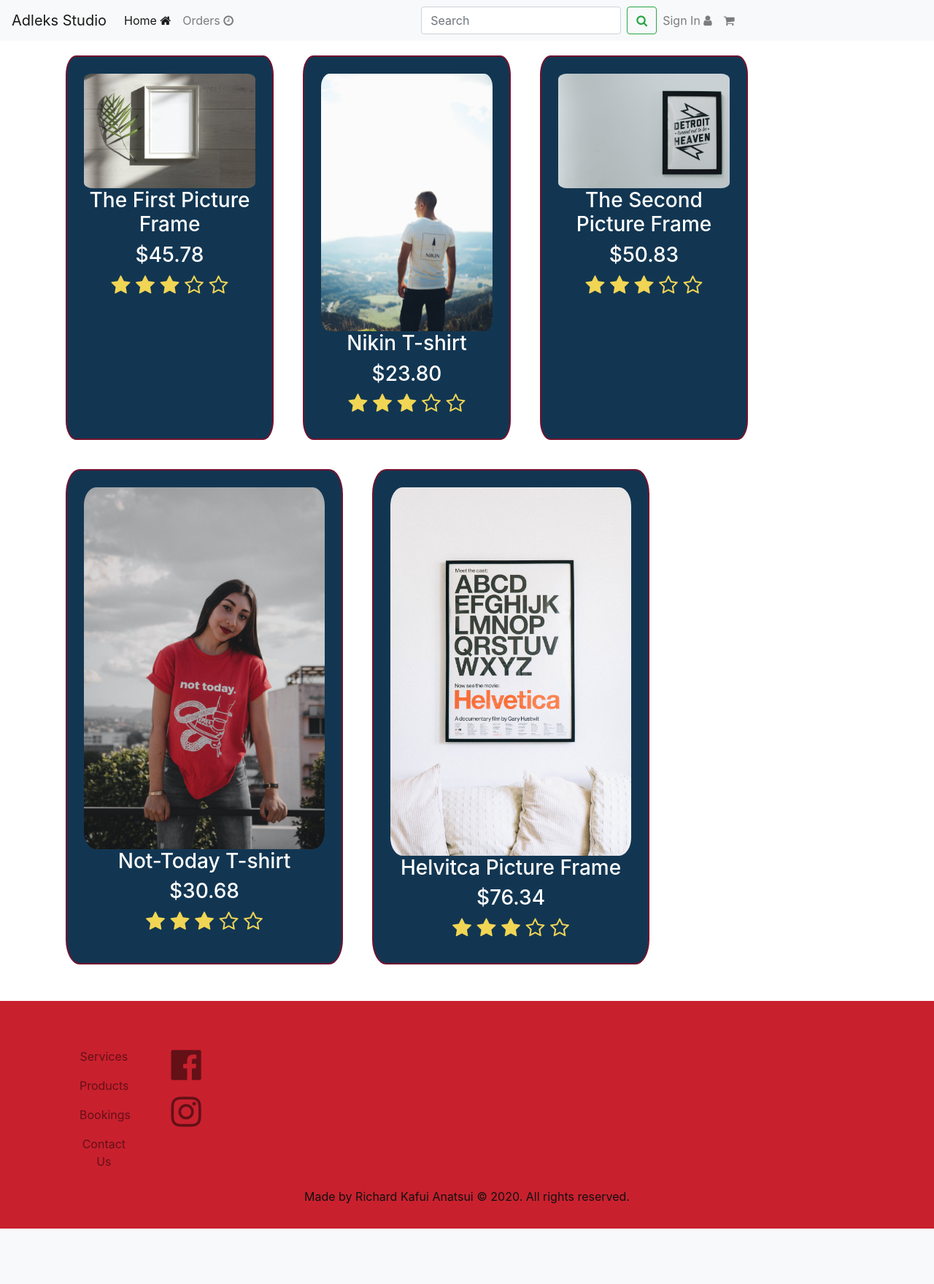
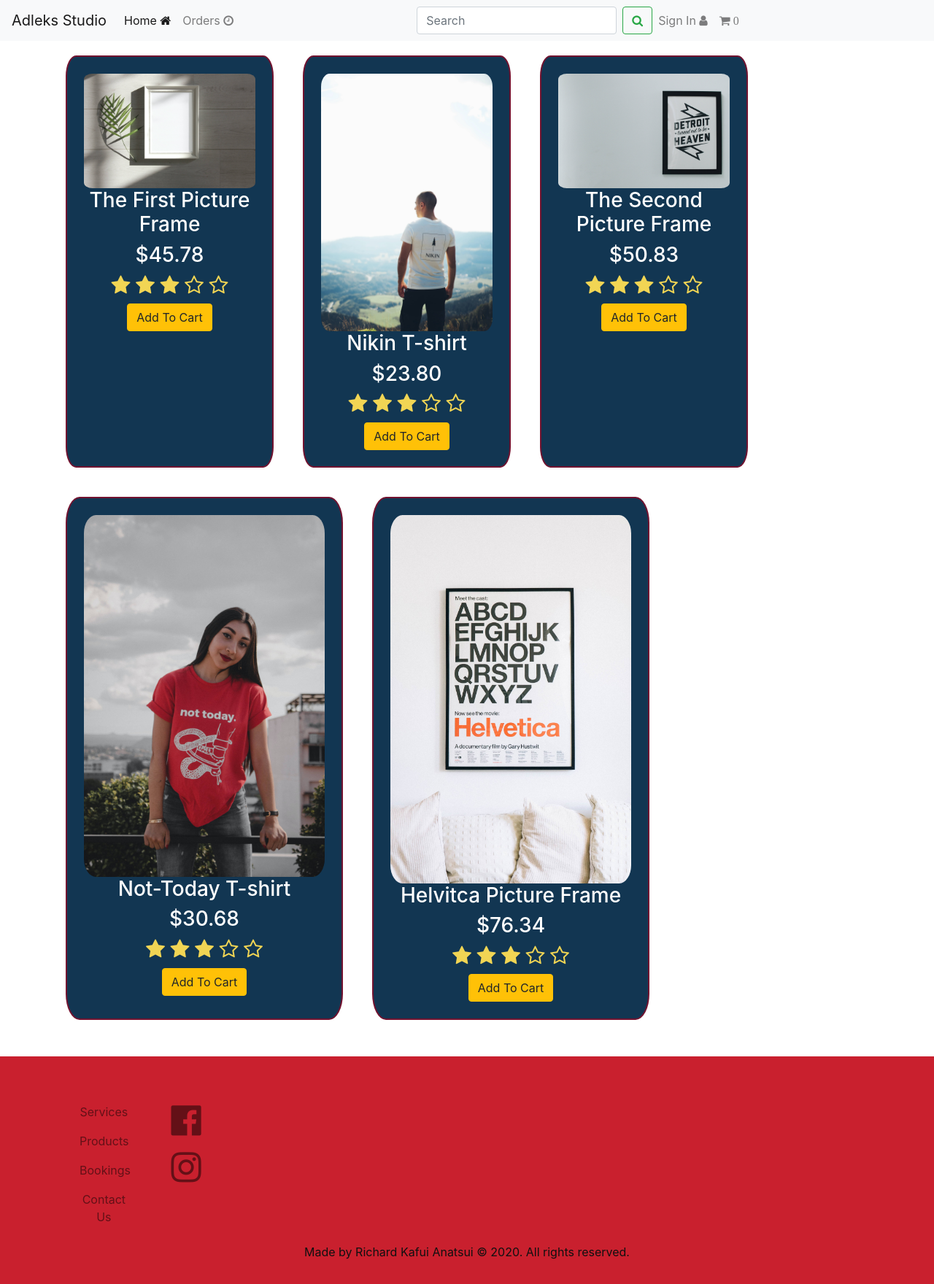
Before and after one commit to seyramfoli/Final-Exams, a PHP site: page /index.php in a window 1280 px wide. Shown: the whole page at 73% size. Before the commit the page ends 1684 px from the top, so only its background shows below. Run offline with PHP 8.4, Linux system fonts and the light colour scheme.

Commit message:
added cart counting functionality

```diff
--- a/index.php
+++ b/index.php
@@ -33,7 +33,7 @@
             <a class="nav-link" href="signIn.php">Sign In <i class="fa fa-user" aria-hidden="true"></i></a>
         </li>
         <li class="nav-item">
-            <a class="nav-link" href="#"><i class="fa fa-shopping-cart" aria-hidden="true"></i></a>
+            <a class="nav-link cart-figure" href="#"><i class="fa fa-shopping-cart" aria-hidden="true"> 0</i></a>
         </li>
         </ul>
     </div>
@@ -59,6 +59,7 @@
                     <i class='fa fa-star-o' aria-hidden='true'></i>
                     <i class='fa fa-star-o' aria-hidden='true'></i>
             </h3>
+            <button type="button" class="btn btn-warning cart-button">Add To Cart</button>
             </div>
             <div class="img-blks5 col-sm-12 col-lg-3 text-center product">
                 <img src="./assets/t-shirts/t-shirt1.jpg" alt="">
@@ -71,6 +72,7 @@
                     <i class='fa fa-star-o' aria-hidden='true'></i>
                     <i class='fa fa-star-o' aria-hidden='true'></i>
             </h3>
+            <button type="button" class="btn btn-warning cart-button">Add To Cart</button>
             </div>
             <div class="img-blks5 col-sm-12 col-lg-3 text-center product">
                 <img src="./assets/frames/frames2.jpg" alt="">
@@ -83,6 +85,7 @@
                     <i class='fa fa-star-o' aria-hidden='true'></i>
                     <i class='fa fa-star-o' aria-hidden='true'></i>
             </h3>
+            <button type="button" class="btn btn-warning cart-button">Add To Cart</button>
             </div>
         </div>
         <div class="row">
@@ -97,6 +100,7 @@
                     <i class='fa fa-star-o' aria-hidden='true'></i>
                     <i class='fa fa-star-o' aria-hidden='true'></i>
             </h3>
+            <button type="button" class="btn btn-warning cart-button">Add To Cart</button>
             </div>
             <div class="img-blks5 col-sm-12 col-lg-4 text-center product">
                 <img src="./assets/frames/frames4.jpg" alt="">
@@ -109,6 +113,7 @@
                     <i class='fa fa-star-o' aria-hidden='true'></i>
                     <i class='fa fa-star-o' aria-hidden='true'></i>
             </h3>
+            <button type="button" class="btn btn-warning cart-button">Add To Cart</button>
             </div>
         </div>
 
@@ -148,7 +153,18 @@
 
                 </div>
 
+            <script>
+            let clickedButtons = document.querySelectorAll(".cart-button");
+            let cartCount = document.querySelector('.cart-figure');
+            let cartCounter = 0;
+            for (let i = 0; i < clickedButtons.length; i++) {
+                clickedButtons[i].addEventListener('click',()=>{
+                    cartCounter++;
+                    cartCount.innerHTML= cartCounter;
+                })
 
+            }
+            </script>
 
             </div>
             <div class="credits text-center mt-2">
```
